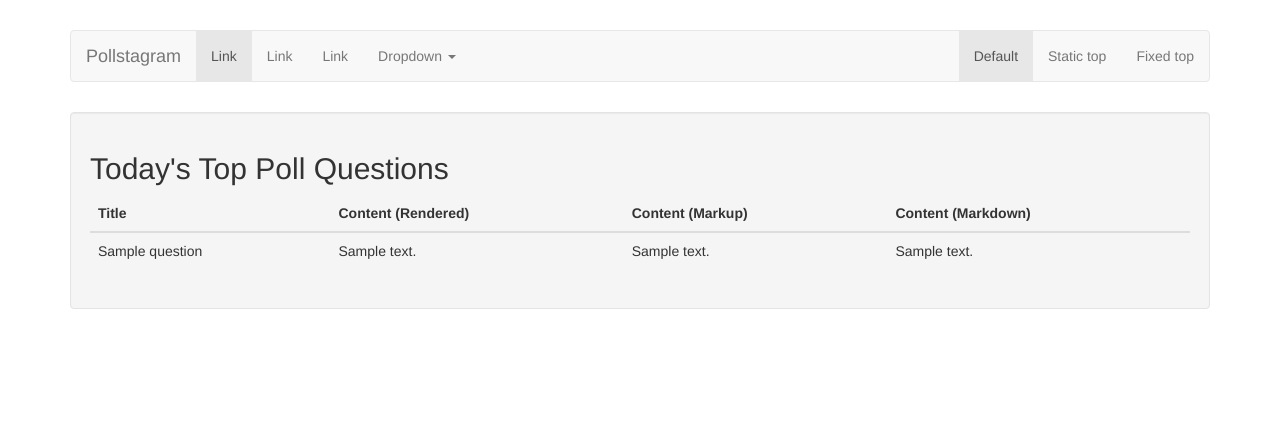
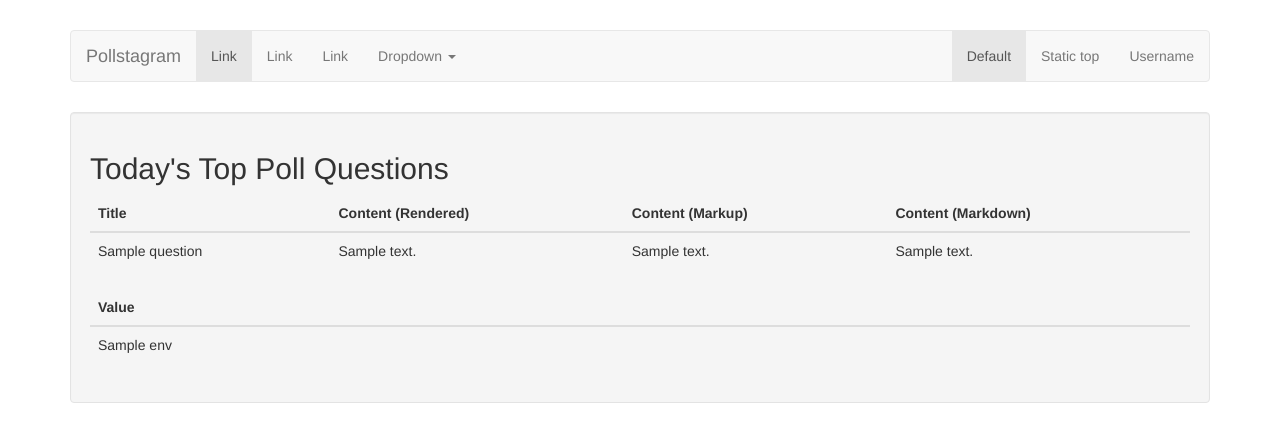
Before and after one commit to pollstagram/pollstagram, a Django app: template templates/list.html in a window 1280 px wide. Shown: the top 442 px of the page. Run offline with Django 3.2, Linux system fonts and the light colour scheme; tables that the repository leaves empty hold one stand-in row (values such as "Sample post"); the template is opened without the code that fills it: values that come from a table or form of the project are taken from there, most other values are stand-ins (such as "Sample title", 1, 10 or a date in 2020); some libraries are stand-ins or nearby versions.

Commit message:
possible bug

```diff
--- a/poll/admin.py
+++ b/poll/admin.py
@@ -1,6 +1,5 @@
 from django.contrib import admin
 from django import forms
-from pagedown.widgets import AdminPagedownWidget
 from poll.models import Tag, Question, Choice, Vote, Answer
 from poll.forms import QuestionForm
 
--- a/pollstagram/settings.py
+++ b/pollstagram/settings.py
@@ -127,6 +127,7 @@ TEMPLATE_DIRS = (
     # Don't forget to use absolute paths, not relative paths.
 )
 
+
 INSTALLED_APPS = (
     'django.contrib.auth',
     'django.contrib.contenttypes',
--- a/pollstagram/views.py
+++ b/pollstagram/views.py
@@ -1,6 +1,7 @@
 from django.http import HttpResponse
 from django.shortcuts import render
 from poll.models import Question
+import os
 
 def home(request):
-    return render(request, 'list.html', {'questions': Question.objects.all(),})
+    return render(request, 'list.html', {'questions': Question.objects.all(), 'env', os.environ,})
--- a/templates/base.html
+++ b/templates/base.html
@@ -5,8 +5,8 @@
     <title>Pollstagram</title>
     <meta name="viewport" content="width=device-width, initial-scale=1.0">
     <!-- Bootstrap -->
-    {% bootstrap_css %}
-	{#<link href="{{ STATIC_URL }}bootstrap/css/bootstrap.min.css" rel="stylesheet" media="screen">#}
+    {#{% bootstrap_css %}#}
+	<link href="{{ STATIC_URL }}bootstrap/css/bootstrap.min.css" rel="stylesheet" media="screen">
 	<style type="text/css">
 		body {
 			padding: 30px;
@@ -45,7 +45,7 @@
     <!-- jQuery (necessary for Bootstrap's JavaScript plugins) -->
     <script src="http://code.jquery.com/jquery.js"></script>
     <!-- Include all compiled plugins (below), or include individual files as needed -->
-	{% bootstrap_javascript %}
-    {#<script src="{{ STATIC_URL }}bootstrap/js/bootstrap.min.js"></script>#}
+	{#{% bootstrap_javascript %}#}
+    <script src="{{ STATIC_URL }}bootstrap/js/bootstrap.min.js"></script>
   </body>
 </html>
--- a/templates/list.html
+++ b/templates/list.html
@@ -24,5 +24,20 @@
 		{% endfor %}
         </tbody>
       </table>
+
+	<table class="table">
+        <thead>
+          <tr>
+	        <th>Value</th>
+          </tr>
+        </thead>
+        <tbody>
+		{% for e in env %}
+          <tr>
+	        <td>{{ e }}</td>
+          </tr>
+		{% endfor %}
+        </tbody>
+      </table>
 </div>
 {% endblock %}
--- a/templates/nav.html
+++ b/templates/nav.html
@@ -29,7 +29,7 @@
     <ul class="nav navbar-nav navbar-right">
       <li class="active"><a href="./">Default</a></li>
       <li><a href="../navbar-static-top/">Static top</a></li>
-      <li><a href="../navbar-fixed-top/">Fixed top</a></li>
+      <li><a href="../navbar-fixed-top/">Username</a></li>
     </ul>
   </div><!--/.nav-collapse -->
 </div>
```
